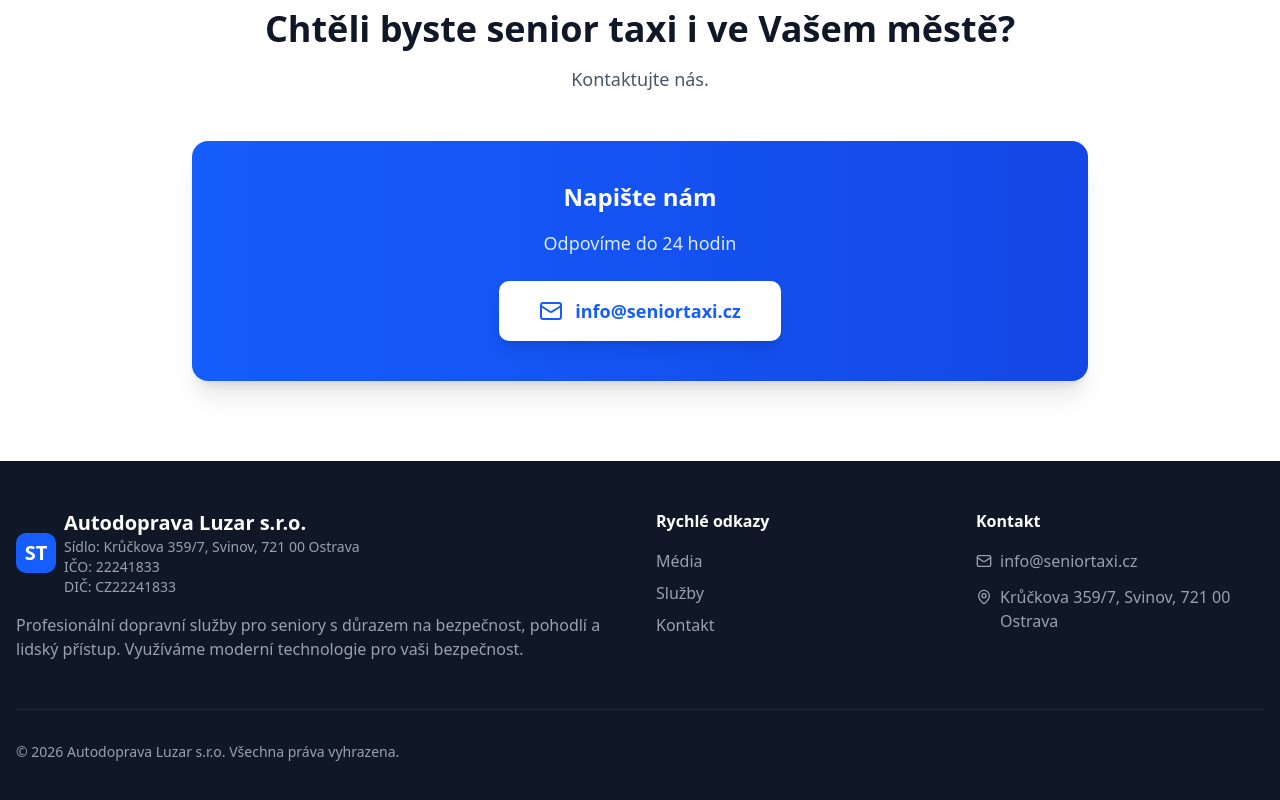
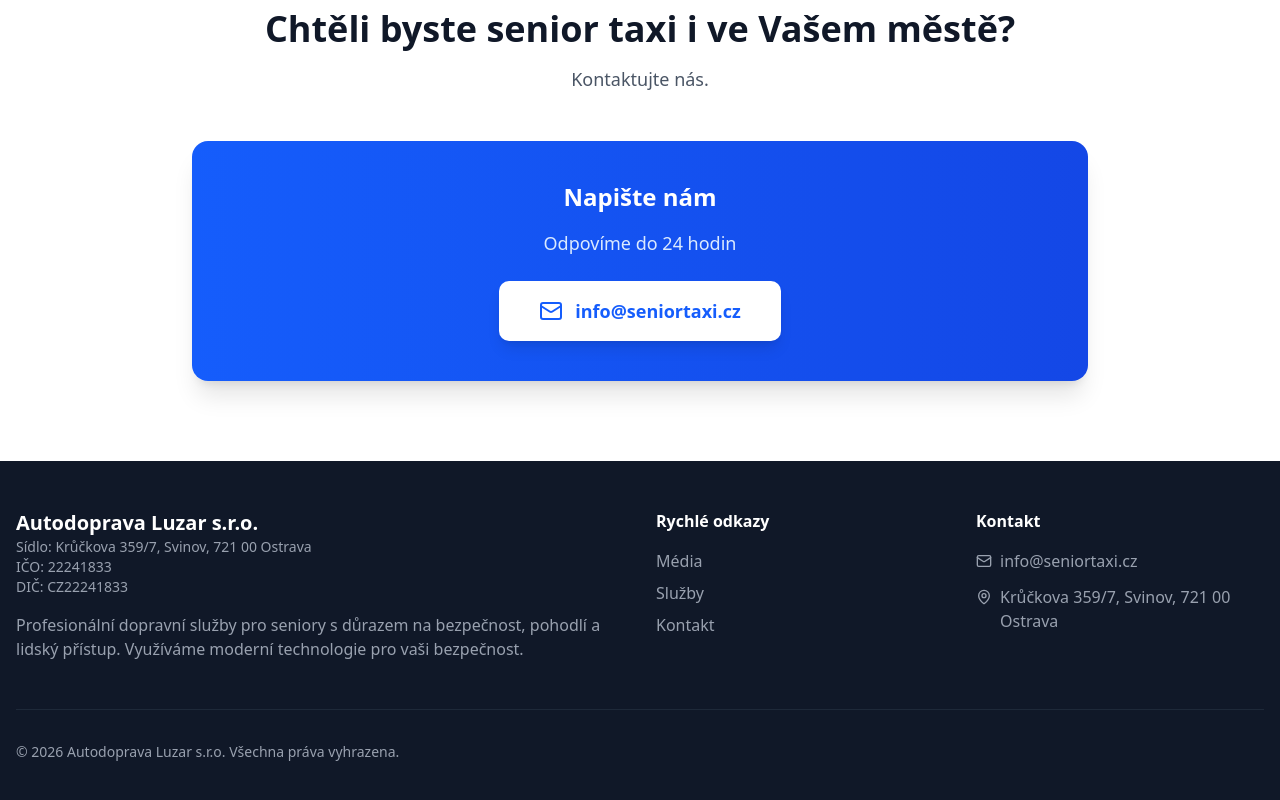
Before and after one commit to Agillis24/senior_taxi, a React (Vite) app: page / in a window 1280 px wide. Shown: the part 2679-3479 px from the top of the page. Built offline with nearby package versions, Linux system fonts and the light colour scheme.

Commit message:
Update Footer.tsx

```diff
--- a/src/components/Footer.tsx
+++ b/src/components/Footer.tsx
@@ -9,16 +9,13 @@ export function Footer() {
         <div className="grid md:grid-cols-4 gap-8 mb-8">
           {/* Firma + identifikace */}
           <div className="md:col-span-2">
-            <div className="flex items-center gap-2 mb-4">
-              <div className="w-10 h-10 bg-blue-600 rounded-lg flex items-center justify-center">
-                <span className="text-white text-xl font-bold">ST</span>
-              </div>
-              <div>
-                <h3 className="font-bold text-xl">Autodoprava Luzar s.r.o.</h3>
-                <p className="text-sm text-gray-400">Sídlo: Krůčkova 359/7, Svinov, 721 00 Ostrava</p>
-                <p className="text-sm text-gray-400">IČO: 22241833</p>
-                <p className="text-sm text-gray-400">DIČ: CZ22241833</p>
-              </div>
+            <div className="mb-4">
+              <h3 className="font-bold text-xl">Autodoprava Luzar s.r.o.</h3>
+              <p className="text-sm text-gray-400">
+                Sídlo: Krůčkova 359/7, Svinov, 721 00 Ostrava
+              </p>
+              <p className="text-sm text-gray-400">IČO: 22241833</p>
+              <p className="text-sm text-gray-400">DIČ: CZ22241833</p>
             </div>
 
             <p className="text-gray-400 mb-4">
```
